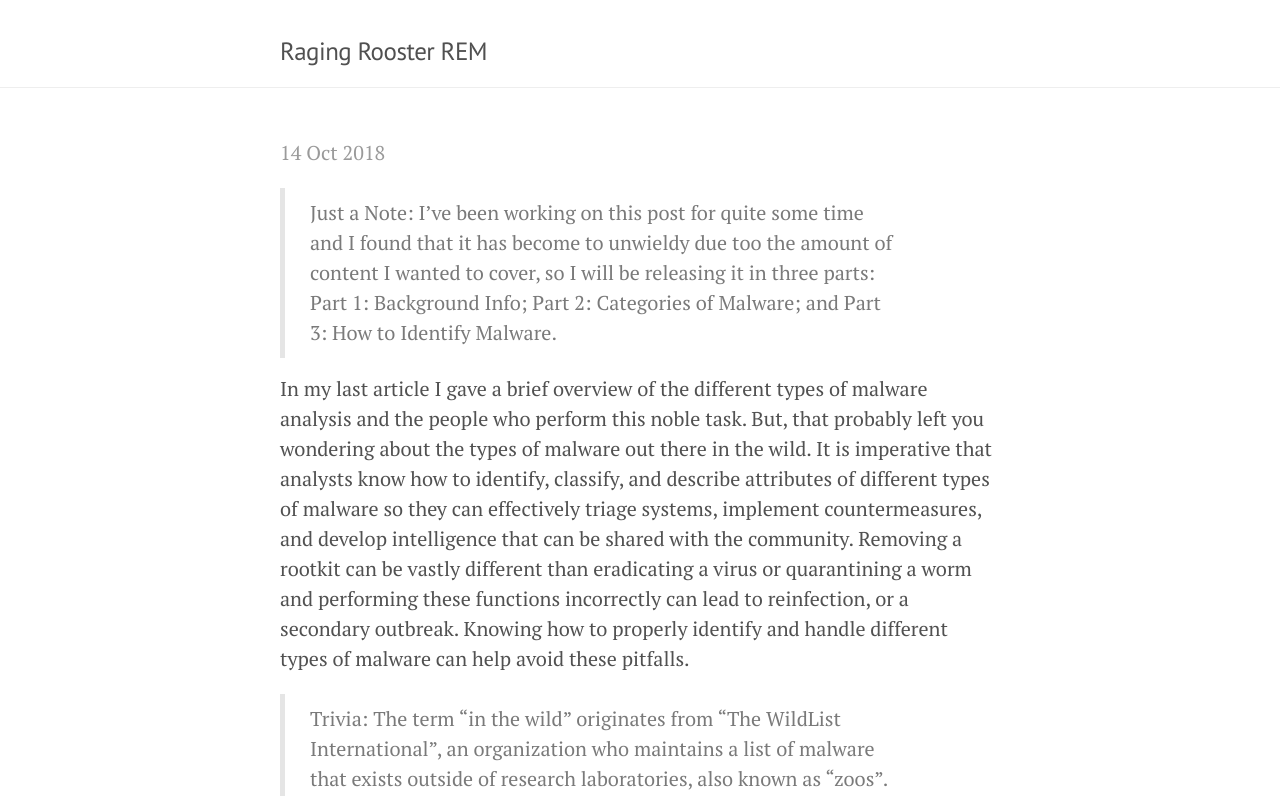
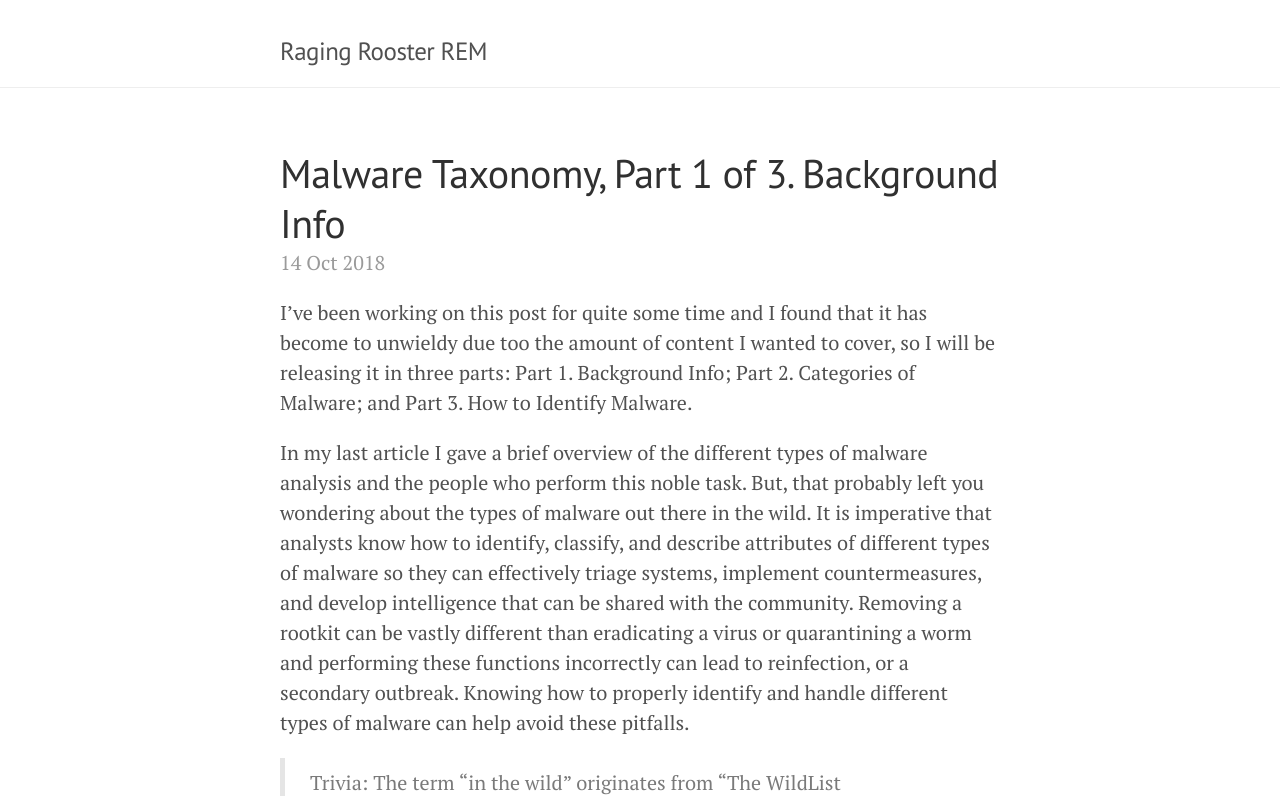
Before and after one commit to ragingrooster/ragingrooster.github.io, a Jekyll site: the page built from _posts/2018-10-14-Malware-Taxonomy-Part-1-Background-Info.md, in a window 1280 px wide and 900 px high, cut to the strip 104-900 px from the top of the window. Built offline with Jekyll 4.4.1, drawn with Linux system fonts in a browser that asks for light colours; our own code applies the rules of GitHub Pages for plain Markdown files.

Commit message:
Update 2018-10-14-Malware-Taxonomy-Part-1-Background-Info.md

```diff
--- a/_posts/2018-10-14-Malware-Taxonomy-Part-1-Background-Info.md
+++ b/_posts/2018-10-14-Malware-Taxonomy-Part-1-Background-Info.md
@@ -1,9 +1,8 @@
 ---
 layout: post
-title: Malware Taxonomy, Part 1 of 3: Background Info
+title: Malware Taxonomy, Part 1 of 3. Background Info
 ---
-> Just a Note:
-I've been working on this post for quite some time and I found that it has become to unwieldy due too the amount of content I wanted to cover, so I will be releasing it in three parts: Part 1: Background Info; Part 2: Categories of Malware; and Part 3: How to Identify Malware.
+I've been working on this post for quite some time and I found that it has become to unwieldy due too the amount of content I wanted to cover, so I will be releasing it in three parts: Part 1. Background Info; Part 2. Categories of Malware; and Part 3. How to Identify Malware.
 
 In my last article I gave a brief overview of the different types of malware analysis and the people who perform this noble task. But, that probably left you wondering about the types of malware out there in the wild. It is imperative that analysts know how to identify, classify, and describe attributes of different types of malware so they can effectively triage systems, implement countermeasures, and develop intelligence that can be shared with the community. Removing a rootkit can be vastly different than eradicating a virus or quarantining a worm and performing these functions incorrectly can lead to reinfection, or a secondary outbreak. Knowing how to properly identify and handle different types of malware can help avoid these pitfalls.
 
```
